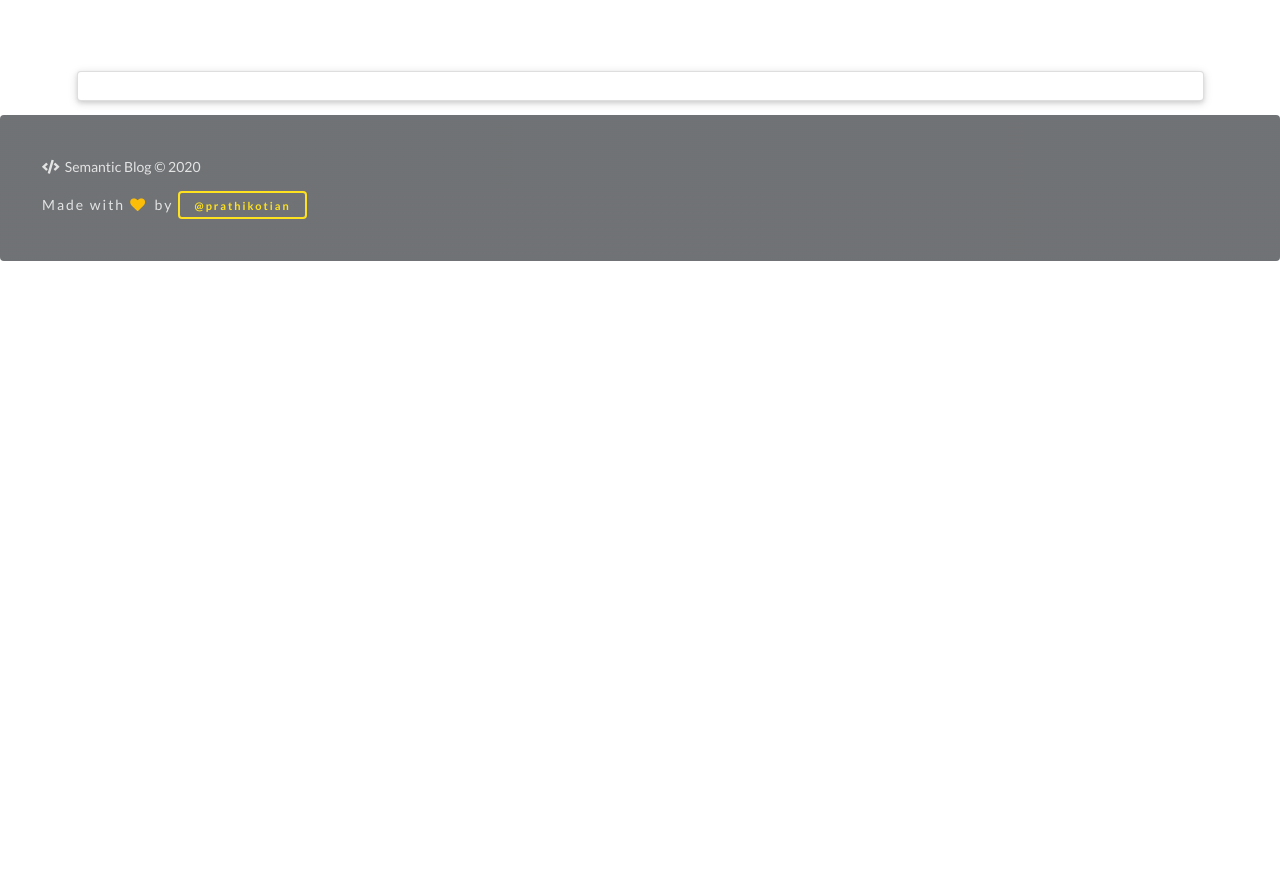
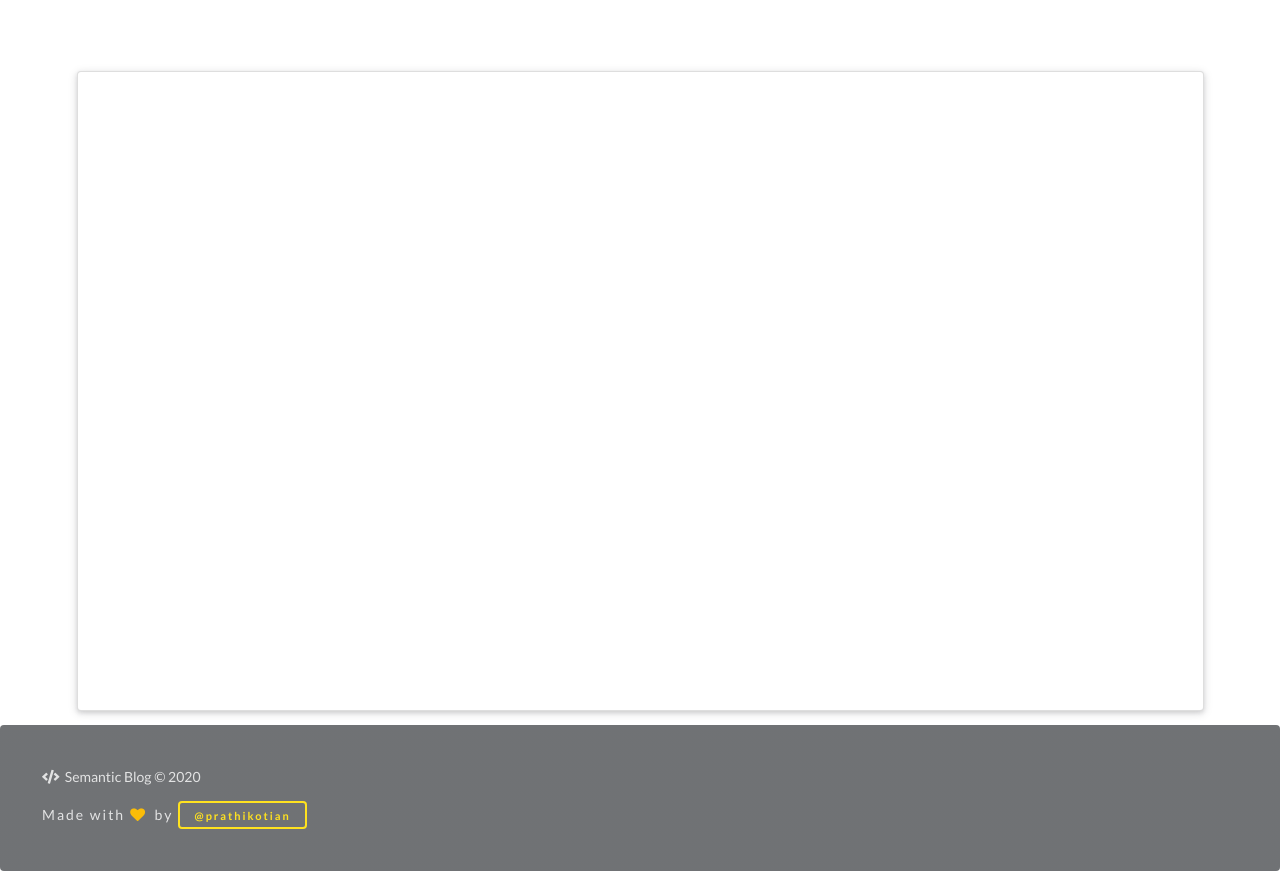
Before and after one commit to prathikotian/semanticblog, a Node server app: page /blogs in a window 1280 px wide. Shown: the part 69-940 px from the top of the page. Run offline with Node 20, Linux system fonts and the light colour scheme; data that the repository does not hold is empty; some libraries are stand-ins or nearby versions.

Commit message:
ui changes

```diff
--- a/public/css/master.css
+++ b/public/css/master.css
@@ -1,4 +1,5 @@
 /* Global Styling */
+
 img {
   max-width: 100%;
   height: auto;
@@ -7,6 +8,10 @@ img {
 /* Header Nav Styling */
 .ui.container.segment {
   margin-top: 10rem;
+}
+
+.ui.main.segment {
+  height: 80vh;
 }
 
 /* Show Page Styling */
--- a/views/edit.ejs
+++ b/views/edit.ejs
@@ -1,5 +1,5 @@
 <%- include('partials/header') %>
-<div class="ui container raised segment">
+<div class="ui container raised main segment">
   <h1 class="ui huge header">Edit <%= blog.title %></h1>
   <form class="ui form" action="/blogs/<%= blog._id %>/?_method=PUT" method="POST">
     <div class="field">
--- a/views/index.ejs
+++ b/views/index.ejs
@@ -1,5 +1,5 @@
 <%- include('partials/header') %>
-  <div class="ui container raised segment">
+  <div class="ui container raised main segment">
     <div class="ui divided items">
       <% blogs.forEach(blog => { %>
         <div class="item">
--- a/views/new.ejs
+++ b/views/new.ejs
@@ -1,5 +1,5 @@
 <%- include('partials/header') %>
-<div class="ui container segment">
+<div class="ui container main segment">
   <div class="ui huge header">New Blog</div>
   <form class="ui form" action="/blogs" method="post">
     <div class="field">
--- a/views/partials/footer.ejs
+++ b/views/partials/footer.ejs
@@ -1,4 +1,4 @@
-    <footer class="ui secondary inverted very padded segment">
+    <footer class="ui secondary inverted very padded footer segment">
       <span><i class="ui code icon"></i> Semantic Blog &copy; 2020</span>
       <p class="padding">
         Made with <i class="ui heart yellow icon"></i> by <a class="ui mini inverted yellow button" href="https://github.com/prathikotian">@prathikotian</a>
--- a/views/show.ejs
+++ b/views/show.ejs
@@ -1,5 +1,5 @@
 <%- include('partials/header') %>
-<div class="ui container segment">
+<div class="ui container main segment">
   <div class="ui huge header"><%- data.title %></div>
   <div class="ui top attached">
     <div class="item">
```
